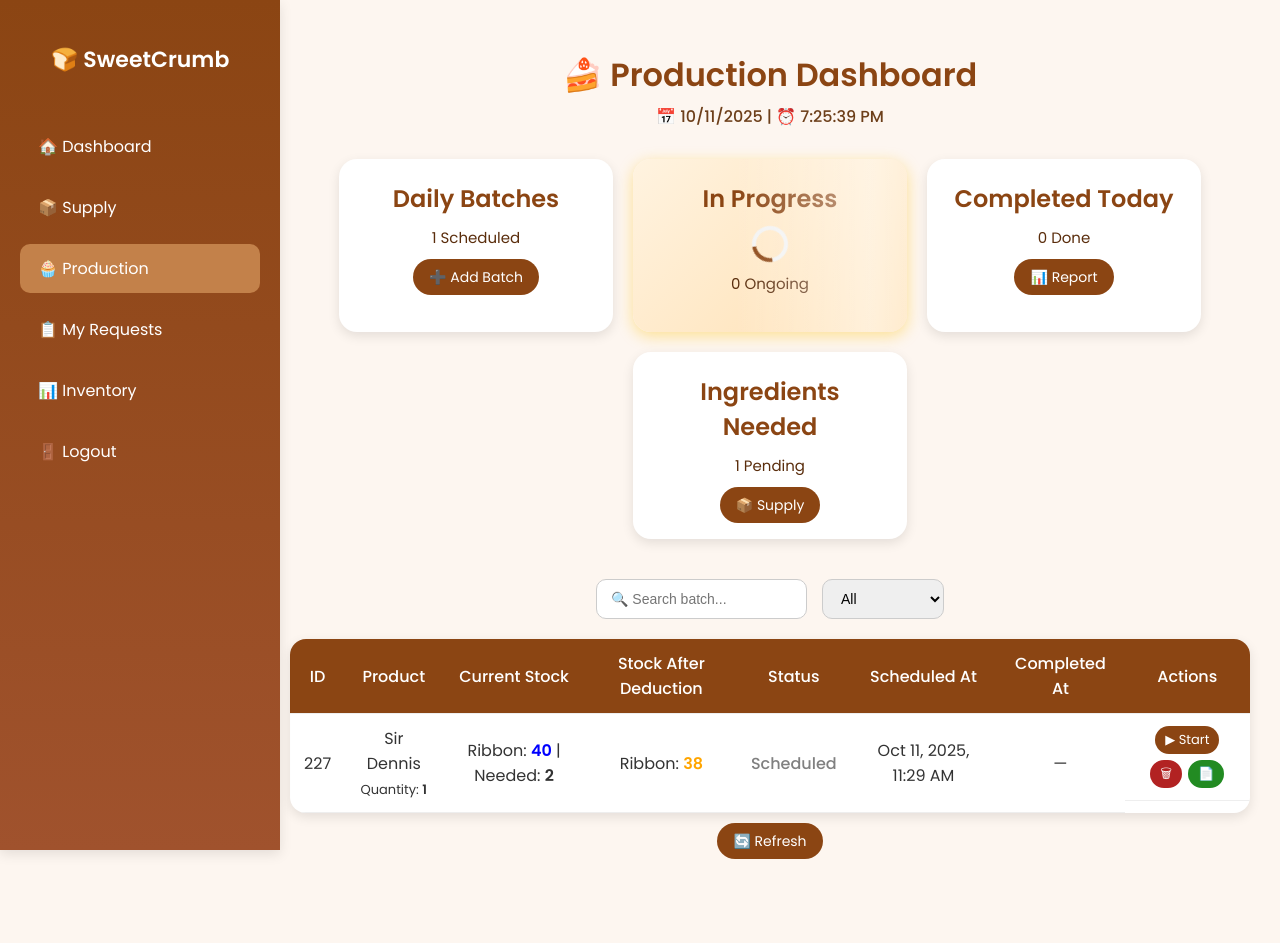
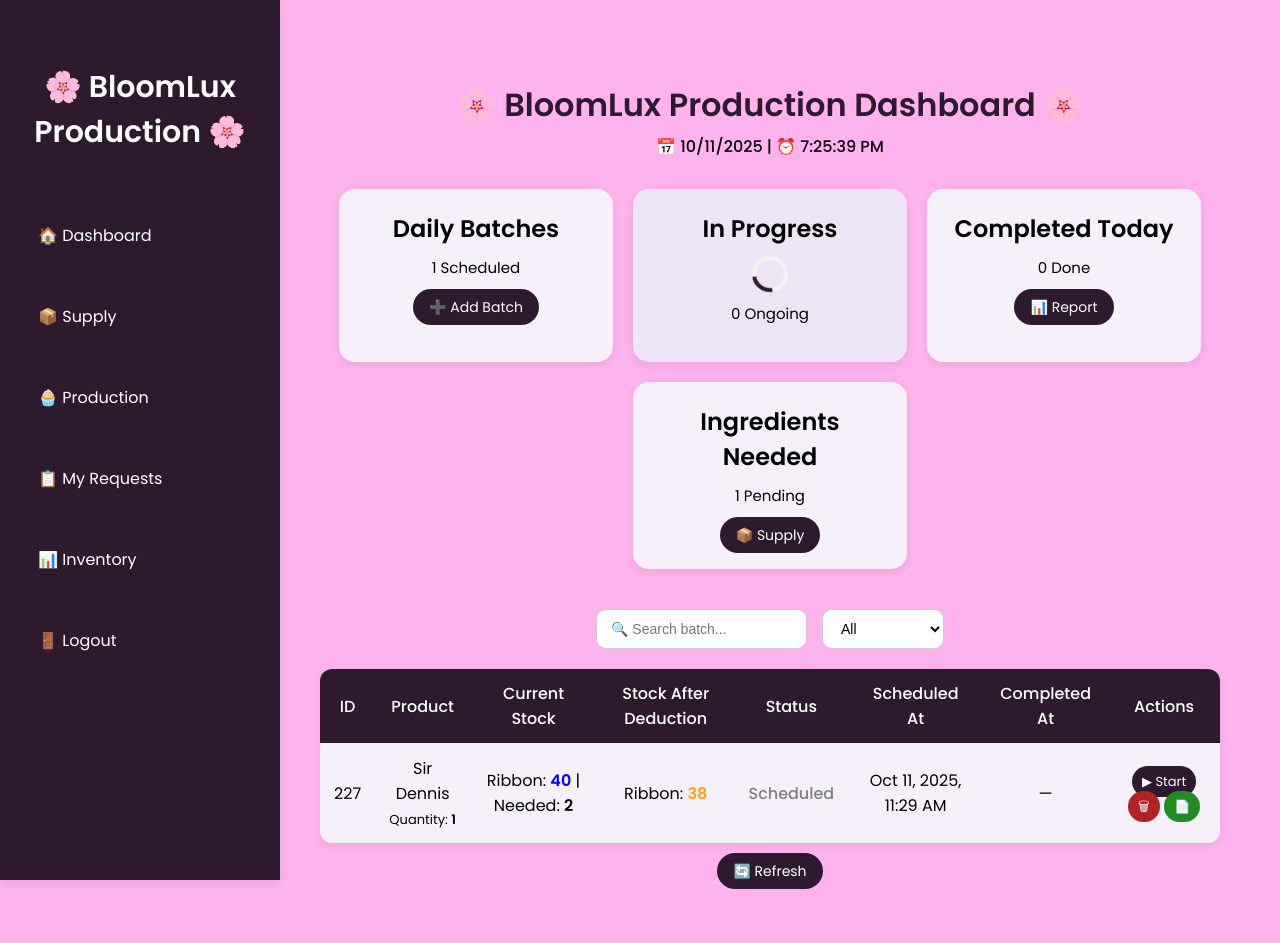
Before and after one commit to jcangeles6/Real-time-Supply-Production-Tracker-, a PHP site: page /production.php in a window 1280 px wide. Before the commit the page ends 859 px from the top, so only its background shows below. Run offline with PHP 8.4, Linux system fonts and the light colour scheme; a user stored in the database is signed in; data comes from the database, SQL or seed files in the repository.

Commit message:
di pa tapos na design

```diff
--- a/production.php
+++ b/production.php
@@ -23,76 +23,80 @@ if (!$batches) die("SQL Error: " . $conn->error);
 
 <head>
     <meta charset="UTF-8">
-    <title>🍞 SweetCrumb Production</title>
+    <title>🌸 BloomLux Production</title>
     <link href="https://fonts.googleapis.com/css2?family=Poppins:wght@400;500;600&display=swap" rel="stylesheet">
     <style>
-        /* --- CSS same as your previous code --- */
         :root {
-            --brown: #8b4513;
-            --light-brown: #c3814a;
-            --cream: #fdf6f0;
-            --white: #ffffff;
-            --soft-shadow: 0 4px 12px rgba(0, 0, 0, 0.1);
+            --bg: #ffb3ecff;          /* main background */
+            --card: #f5f0fa;        /* soft lavender card background */
+            --primary: #2e1a2eff;     /* lavender accent */
+            --text: #000000ff;        /* main text color */
+            --highlight: #000000ff;   /* darker lavender for buttons/status */
+            --shadow: 0 3px 10px rgba(0,0,0,0.08);
         }
 
         body {
             font-family: 'Poppins', sans-serif;
-            background: var(--cream);
+            background: var(--bg);
             margin: 0;
             display: flex;
-            color: #333;
+            color: var(--text);
         }
 
+        /* Sidebar */
         .sidebar {
             width: 240px;
-            background: linear-gradient(180deg, var(--brown), #a0522d);
-            color: var(--white);
+            background: var(--primary);
+            color: #ffffff;
             height: 100vh;
             position: fixed;
-            padding: 25px 20px;
+            padding: 40px 20px;
             display: flex;
             flex-direction: column;
-            box-shadow: var(--soft-shadow);
+            box-shadow: var(--shadow);
         }
 
         .sidebar h2 {
             text-align: center;
-            font-weight: 600;
-            font-size: 22px;
+            font-weight: 700;
+            font-size: 30px;
             margin-bottom: 40px;
+            color: #ffffff;
         }
 
         .sidebar a {
             display: block;
-            color: var(--white);
-            padding: 12px 18px;
-            margin: 6px 0;
+            color: #ffffff;
+            padding: 20px 18px;
+            margin: 8px 0;
             text-decoration: none;
-            border-radius: 10px;
+            border-radius: 50px;
             transition: 0.3s;
         }
 
         .sidebar a:hover {
-            background: var(--light-brown);
-            transform: translateX(4px);
+            background: var(--bg);
+            transform: translateX(3px);
         }
 
+        /* Main content */
         .main {
             margin-left: 260px;
             flex: 1;
-            padding: 30px;
+            padding: 60px;
+            background: var(--bg);
         }
 
         h1 {
-            color: var(--brown);
+            color: var(--primary);
             text-align: center;
-            font-weight: 600;
+            font-weight: 700;
             margin-bottom: 5px;
         }
 
         #clock {
             text-align: center;
-            color: #6d3f1a;
+            color: var(--highlight);
             font-weight: 500;
             margin-bottom: 30px;
         }
@@ -106,9 +110,9 @@ if (!$batches) die("SQL Error: " . $conn->error);
         }
 
         .card {
-            background: var(--white);
-            border-radius: 18px;
-            box-shadow: var(--soft-shadow);
+            background: var(--card);
+            border-radius: 16px;
+            box-shadow: var(--shadow);
             text-align: center;
             padding: 22px;
             width: 230px;
@@ -117,65 +121,45 @@ if (!$batches) die("SQL Error: " . $conn->error);
         }
 
         .card:hover {
-            transform: translateY(-5px);
+            transform: translateY(-3px);
+            box-shadow: 0 6px 15px rgba(0,0,0,0.1);
         }
 
         .card h2 {
-            color: var(--brown);
+            color: var(--highlight);
             margin: 0 0 10px;
+            font-weight: 600;
         }
 
         .card p {
             margin: 0 0 15px;
-            color: #5a2d0c;
+            color: var(--text);
             font-size: 15px;
         }
 
         .btn {
-            background: var(--brown);
-            color: var(--white);
+            background: var(--primary);
+            color: #ffffff;
             padding: 8px 16px;
-            border-radius: 20px;
+            border-radius: 18px;
             text-decoration: none;
             font-size: 14px;
             transition: 0.3s;
         }
 
         .btn:hover {
-            background: var(--light-brown);
+            background: var(--highlight);
         }
 
         .card.loading {
-            background: linear-gradient(135deg, #fff3e0, #ffe0b2);
-            box-shadow: 0 4px 15px rgba(255, 193, 7, 0.4);
-            overflow: hidden;
-        }
-
-        .card.loading::after {
-            content: "";
-            position: absolute;
-            top: 0;
-            left: -100%;
-            width: 100%;
-            height: 100%;
-            background: linear-gradient(90deg, rgba(255, 255, 255, 0) 0%, rgba(255, 255, 255, 0.5) 50%, rgba(255, 255, 255, 0) 100%);
-            animation: loadingGlow 1.5s infinite;
-        }
-
-        @keyframes loadingGlow {
-            0% {
-                left: -100%;
-            }
-
-            100% {
-                left: 100%;
-            }
+            background: #ede5f5;
+            box-shadow: 0 4px 12px rgba(0,0,0,0.08);
         }
 
         .spinner {
             margin: 8px auto 10px;
             border: 4px solid #f3f3f3;
-            border-top: 4px solid var(--brown);
+            border-top: 4px solid var(--primary);
             border-radius: 50%;
             width: 28px;
             height: 28px;
@@ -183,13 +167,8 @@ if (!$batches) die("SQL Error: " . $conn->error);
         }
 
         @keyframes spin {
-            0% {
-                transform: rotate(0deg);
-            }
-
-            100% {
-                transform: rotate(360deg);
-            }
+            0% { transform: rotate(0deg); }
+            100% { transform: rotate(360deg); }
         }
 
         .controls {
@@ -207,97 +186,74 @@ if (!$batches) die("SQL Error: " . $conn->error);
             border-radius: 10px;
             font-size: 14px;
             transition: 0.3s;
+            background: #fff;
+            color: var(--text);
         }
 
         input[type="text"]:focus,
         select:focus {
-            border-color: var(--brown);
+            border-color: var(--primary);
             outline: none;
         }
 
         table {
             width: 100%;
             border-collapse: collapse;
-            background: var(--white);
-            border-radius: 16px;
+            background: var(--card);
+            border-radius: 12px;
             overflow: hidden;
-            box-shadow: var(--soft-shadow);
+            box-shadow: var(--shadow);
+            color: var(--text);
         }
 
-        th,
-        td {
+        th, td {
             padding: 12px 14px;
             text-align: center;
             border-bottom: 1px solid #eee;
         }
 
         th {
-            background: var(--brown);
-            color: var(--white);
+            background: var(--primary);
+            color: #ffffff;
             font-weight: 500;
         }
 
         tr:hover {
-            background: #fff5ea;
+            background: #f3eafa;
         }
 
-        .status-scheduled {
-            color: gray;
-            font-weight: 500;
-        }
-
-        .status-in_progress {
-            color: #d2691e;
-            font-weight: 600;
-        }
-
-        .status-completed {
-            color: green;
-            font-weight: 600;
-        }
-
-        td.actions {
-            display: flex;
-            justify-content: center;
-            gap: 6px;
-            align-items: center;
-            /* <-- vertically center the buttons */
-            flex-wrap: wrap;
-            /* optional: wrap buttons if too many */
-            min-height: 50px;
-            /* optional: ensure enough height */
-        }
+        .status-scheduled { color: gray; font-weight: 500; }
+        .status-in_progress { color: var(--highlight); font-weight: 600; }
+        .status-completed { color: #6aa84f; font-weight: 600; }
 
         td.actions .btn {
             padding: 6px 10px;
             font-size: 13px;
             line-height: 1.2;
-            /* ensures text is vertically centered in button */
         }
 
         .modal {
             display: none;
             position: fixed;
             inset: 0;
-            background: rgba(0, 0, 0, 0.5);
+            background: rgba(0, 0, 0, 0.4);
             justify-content: center;
             align-items: center;
         }
 
         .modal-content {
-            background: white;
+            background: var(--card);
             padding: 20px;
             border-radius: 10px;
             text-align: center;
-            box-shadow: var(--soft-shadow);
+            box-shadow: var(--shadow);
+            color: var(--text);
         }
 
-        .quantity-info {
-            font-size: 13px;
-            color: #333;
-            margin-top: 4px;
-        }
+        .quantity-info { font-size: 13px; color: var(--highlight); margin-top: 4px; }
     </style>
+
+
     <script>
         function updateClock() {
             const now = new Date();
@@ -336,17 +292,17 @@ if (!$batches) die("SQL Error: " . $conn->error);
 
 <body>
     <div class="sidebar">
-        <h2>🍞 SweetCrumb</h2>
+        <h2>🌸 BloomLux Production 🌸</h2>
         <a href="home.php">🏠 Dashboard</a>
         <a href="supply.php">📦 Supply</a>
-        <a href="production.php" style="background: var(--light-brown);">🧁 Production</a>
+        <a href="production.php">🧁 Production</a>
         <a href="my_requests.php">📋 My Requests</a>
         <a href="inventory.php">📊 Inventory</a>
         <a href="logout.php">🚪 Logout</a>
     </div>
 
     <div class="main">
-        <h1>🍰 Production Dashboard</h1>
+        <h1>🌸 BloomLux Production Dashboard 🌸</h1>
         <div id="clock"></div>
 
         <div class="dashboard">
```
Also changed, not shown: add_batch.php (+4 -4 lines), home.php (+42 -39 lines), supply.php (+45 -40 lines).
